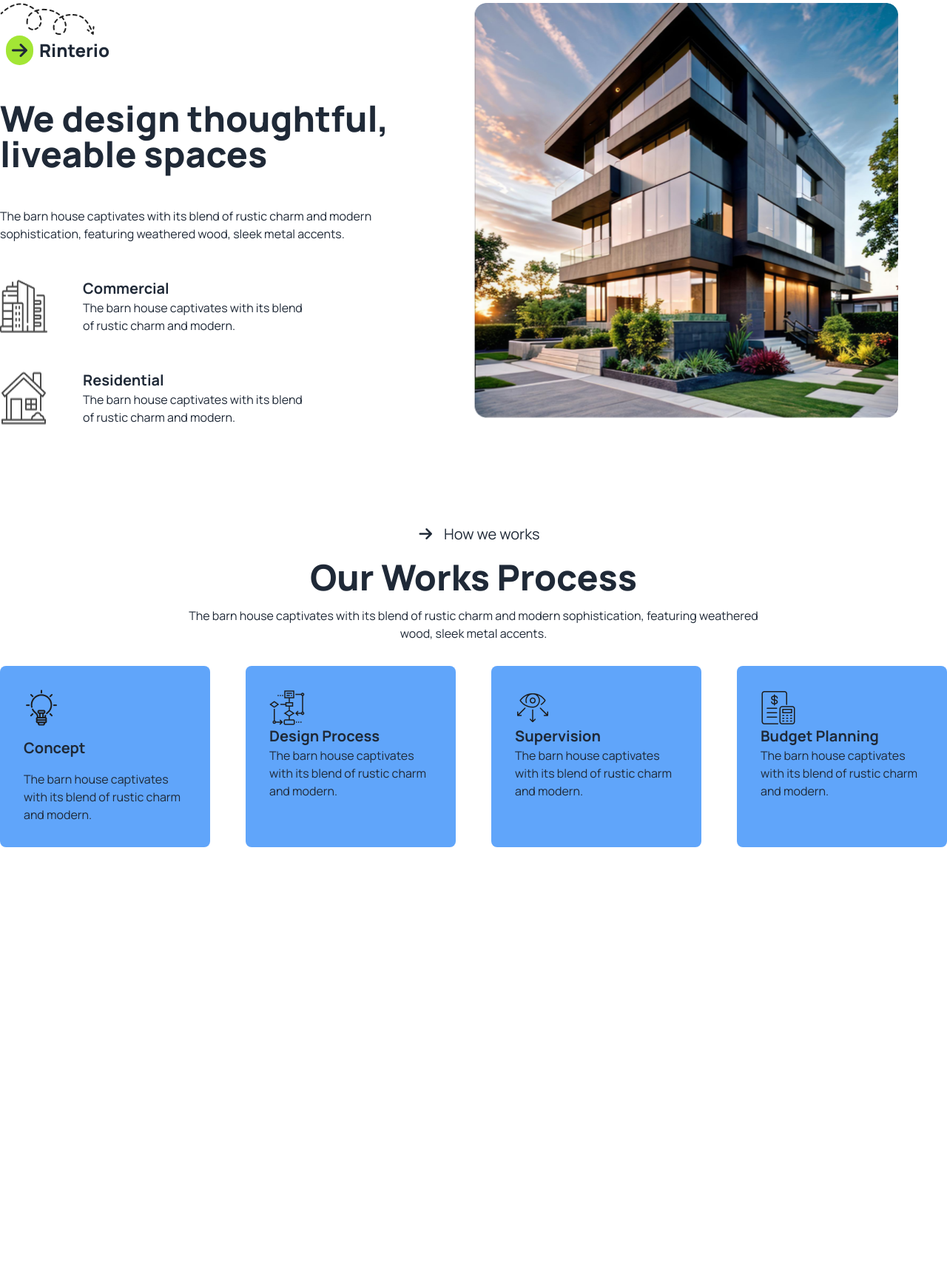
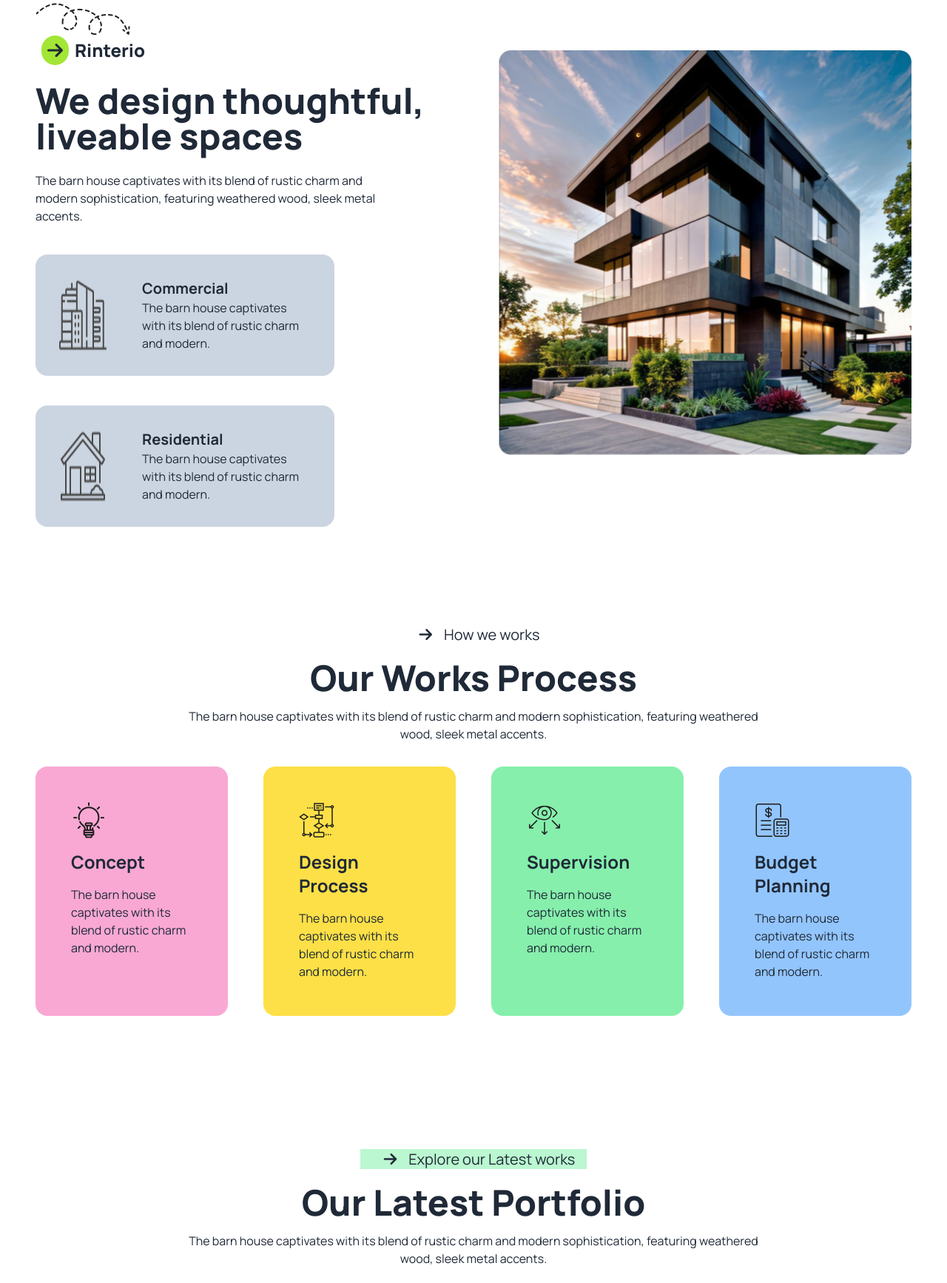
Before and after one commit to MdFoysal2024/Rinterio-Design, a plain HTML site: page index.html in a window 1280 px wide. Shown: the part 1066-2800 px from the top of the page at 74% size. Before the commit the page ends 2211 px from the top, so only its background shows below. Drawn offline with nearby package versions, Linux system fonts and the light colour scheme.

Commit message:
Portfolio Section has been done

```diff
--- a/index.html
+++ b/index.html
@@ -29,15 +29,18 @@
 </head>
 
 <body class="font-manrope">
+
     <!-- Header section start here -->
     <header class="container mx-auto mt-12">
 
         <!-- Navbar Section Starts Here -->
         <nav>
             <div class="navbar bg-base-100">
+
+
                 <a class="btn btn-ghost  font-extrabold text-2xl"><i
                         class="fa-solid ml-2 bg-lime-400  p-2 rounded-full -rotate-45 fa-arrow-right"></i>Rinterio</a>
-                <div class="navbar-end ">
+                <div class=" navbar-end ">
                     <div class="dropdown ">
                         <div tabindex="0" role="button" class="btn btn-ghost lg:hidden">
                             <svg xmlns="http://www.w3.org/2000/svg" class="h-5  w-5" fill="none" viewBox="0 0 24 24"
@@ -57,7 +60,8 @@
                     </div>
                 </div>
 
-                <div class="navbar-center pr-56 hidden lg:flex">
+
+                <div class="navbar-center pl-64 hidden lg:flex">
                     <ul class="menu menu-horizontal text-lg  px-1">
                         <li><a class=" mr-2 font-bold">Home</a></li>
                         <li><a class=" mr-2 hover:font-extrabold">Services</a></li>
@@ -83,7 +87,8 @@
                 <img src="images/banner.png" alt="">
                 <h2 class="text-center font-black px-24 text-3xl lg:text-7xl">A barn house of this design has a striking
                     appearance</h2>
-                <p class=" text-center py-2 px-64">The barn house captivates with its blend of rustic charm and modern
+                <p class=" text-center py-2 px-24 lg:px-64">The barn house captivates with its blend of rustic charm and
+                    modern
                     sophistication, featuring weathered wood, sleek metal accents, and large windows that flood the
                     space with natural light.</p>
                 <button class=" py-3 font-extrabold px-6 rounded-full bg-lime-200 ">View Details <i
@@ -95,36 +100,39 @@
     </header>
 
 
-    <main class="container mx-auto ">
+    <main class="container mx-auto  px-12">
 
         <!-- Main Section Start Here -->
 
         <!-- About Section Start Here -->
         <section class="about-us my-32 ">
-            <div class="flex flex-row">
-                <div class="text-content space-y-12 lg:w-[50%]">
-                    <img src="images/Vector.png" alt="">
-                    <a class=" font-extrabold text-2xl"><i
-                            class="fa-solid mx-2 bg-lime-400  p-2 rounded-full  fa-arrow-right"></i>Rinterio</a>
-                    <h2 class="text-5xl font-extrabold">We design thoughtful, <br> liveable spaces</h2>
-                    <p class="pr-24">The barn house captivates with its blend of rustic charm and
-                        modern sophistication, featuring weathered wood, sleek metal accents.</p>
-                    <div class="flex gap-12">
+            <div class="flex  flex-col gap-12 lg:flex-row justify-between">
+                <div class="text-content space-y-10 lg:w-[50%]">
+                    <div class=" text-center lg:text-left space-y-6">
+
+                        <img src="images/Vector.png" alt="">
+                        <a class=" font-extrabold text-2xl"><i
+                                class="fa-solid mx-2 bg-lime-400  p-2 rounded-full  fa-arrow-right"></i>Rinterio</a>
+                        <h2 class=" text-3xl lg:text-5xl font-extrabold">We design thoughtful, <br> liveable spaces</h2>
+                        <p class="lg:pr-24">The barn house captivates with its blend of rustic charm and
+                            modern sophistication, featuring weathered wood, sleek metal accents.</p>
+                    </div>
+                    <div class="flex gap-12 bg-slate-300 p-8 w-full lg:w-[70%] rounded-2xl">
                         <img src="images/commercial.png" alt="">
                         <div>
                             <h3 class="text-xl font-bold">Commercial</h3>
-                            <p>The barn house captivates with its blend <br> of rustic charm and modern.</p>
+                            <p>The barn house captivates with its blend of rustic charm and modern.</p>
                         </div>
                     </div>
-                    <div class="flex gap-12">
+                    <div class="flex gap-12 bg-slate-300 p-8 w-full lg:w-[70%] rounded-2xl">
                         <img src="images/residential.png" alt="">
                         <div>
                             <h3 class="text-xl font-bold">Residential</h3>
-                            <p>The barn house captivates with its blend <br> of rustic charm and modern.</p>
+                            <p>The barn house captivates with its blend of rustic charm and modern.</p>
                         </div>
                     </div>
                 </div>
-                <div>
+                <div class="pt-16">
                     <img src="images/Rectangle.png" alt="">
                 </div>
 
@@ -133,7 +141,7 @@
         </section>
 
         <!-- Works Process Section Start Here -->
-        <section>
+        <section class="my-32">
             <div class="text-center">
 
 
@@ -141,27 +149,28 @@
                     we works
                 </a>
 
-                <h3 class="text-5xl font-extrabold py-4">Our Works Process</h3>
-                <p class="pb-8 px-">The barn house captivates with its blend of rustic charm and modern sophistication, featuring weathered <br> wood, sleek metal accents.</p>
-                <div class="grid  grid-cols-4 gap-12">
-                    <div class="text-left space-y-4  bg-blue-400 rounded-lg p-8">
+                <h3 class="text-3xl lg:text-5xl font-extrabold py-4">Our Works Process</h3>
+                <p class="pb-8 px-">The barn house captivates with its blend of rustic charm and modern sophistication,
+                    featuring weathered <br> wood, sleek metal accents.</p>
+                <div class="grid grid-cols-1  lg:grid-cols-4 gap-12">
+                    <div class="text-left space-y-4  bg-pink-300 rounded-2xl p-12">
                         <img src="images/concept.png" alt="">
-                        <h3 class="text-xl font-bold">Concept</h3>
+                        <h3 class="text-2xl font-bold">Concept</h3>
                         <p>The barn house captivates with its blend of rustic charm and modern.</p>
                     </div>
-                    <div class="text-left  bg-blue-400 rounded-lg p-8">
+                    <div class="text-left space-y-4  bg-yellow-300 rounded-2xl p-12">
                         <img src="images/flow-chart.png" alt="">
-                        <h3 class="text-xl font-bold">Design Process</h3>
+                        <h3 class="text-2xl font-bold">Design Process</h3>
                         <p>The barn house captivates with its blend of rustic charm and modern.</p>
                     </div>
-                    <div class="text-left  bg-blue-400 rounded-lg p-8">
+                    <div class="text-left space-y-4  bg-green-300 rounded-2xl p-12">
                         <img src="images/vision.png" alt="">
-                        <h3 class="text-xl font-bold">Supervision</h3>
+                        <h3 class="text-2xl font-bold">Supervision</h3>
                         <p>The barn house captivates with its blend of rustic charm and modern.</p>
                     </div>
-                    <div class="text-left bg-blue-400 rounded-lg p-8">
+                    <div class="text-left space-y-4 bg-blue-300 rounded-2xl p-12">
                         <img src="images/budget-planning.png" alt="">
-                        <h3 class="text-xl font-bold">Budget Planning</h3>
+                        <h3 class="text-2xl font-bold">Budget Planning</h3>
                         <p>The barn house captivates with its blend of rustic charm and modern.</p>
                     </div>
                 </div>
@@ -169,8 +178,57 @@
         </section>
 
 
+        <!--  Portfolio Section Start Here -->
+
+        <section class="my-44 text-center">
+            <a class=" bg-green-200  px-4 text-xl"><i
+                    class="fa-solid mx-2  p-2 rounded-full  fa-arrow-right"></i>Explore our Latest works
+            </a>
+
+            <h3 class=" text-3xl lg:text-5xl font-extrabold py-4">Our Latest Portfolio</h3>
+            <p class="pb-8 px-">The barn house captivates with its blend of rustic charm and modern sophistication,
+                featuring weathered <br> wood, sleek metal accents.</p>
 
 
+
+                <div  class=" mb-8 grid grid-cols-3 gap-6">
+                    <div class="flex items-center col-span-2 border-2 border-gray-300 rounded-2xl p-6 gap-8 ">
+                        <img src="images/img1.png" alt="">
+                        <div class="text-left space-y-2">
+                            <h3 class="text-xl font-bold">Commercial</h3>
+                            <p>The barn house captivates with its blend of rustic charm and modern. The barn house captivates with its blend of rustic charm and modern .</p>
+                            <button class=" py-2 font-extrabold  rounded-full  ">View Details <i
+                                class="fa-solid ml-2 bg-lime-400  p-2 rounded-full -rotate-45 fa-arrow-right"></i></button>
+                        </div>
+                    </div>
+                    <div class=" border-2 p-6  flex justify-center border-gray-300 rounded-2xl">
+                        <img src="images/img2.png" alt="">
+                    </div>
+                </div>
+                <div  class=" grid grid-cols-4 gap-6">
+                    <div class=" border-2 p-6  flex justify-center border-gray-300 rounded-2xl">
+                        <img src="images/img3.png" alt="">
+                    </div>
+                    <div class="flex items-center col-span-2 border-2 border-gray-300 rounded-2xl p-6 gap-8 ">
+                        <img src="images/img4.png" alt="">
+                        <div class="text-left space-y-2">
+                            <h3 class="text-xl font-bold">Commercial</h3>
+                            <p>The barn house captivates with its blend of rustic charm and modern. The barn house captivates with its blend of rustic charm and modern .</p>
+                            <button class=" py-2 font-extrabold  rounded-full  ">View Details <i
+                                class="fa-solid ml-2 bg-lime-400  p-2 rounded-full -rotate-45 fa-arrow-right"></i></button>
+                        </div>
+                    </div>
+                    <div class=" border-2 p-6  flex justify-center border-gray-300 rounded-2xl">
+                        <img src="images/img5.png" alt="">
+                    </div>
+                </div>
+
+
+
+
+
+
+        </section>
 
 
 
```
